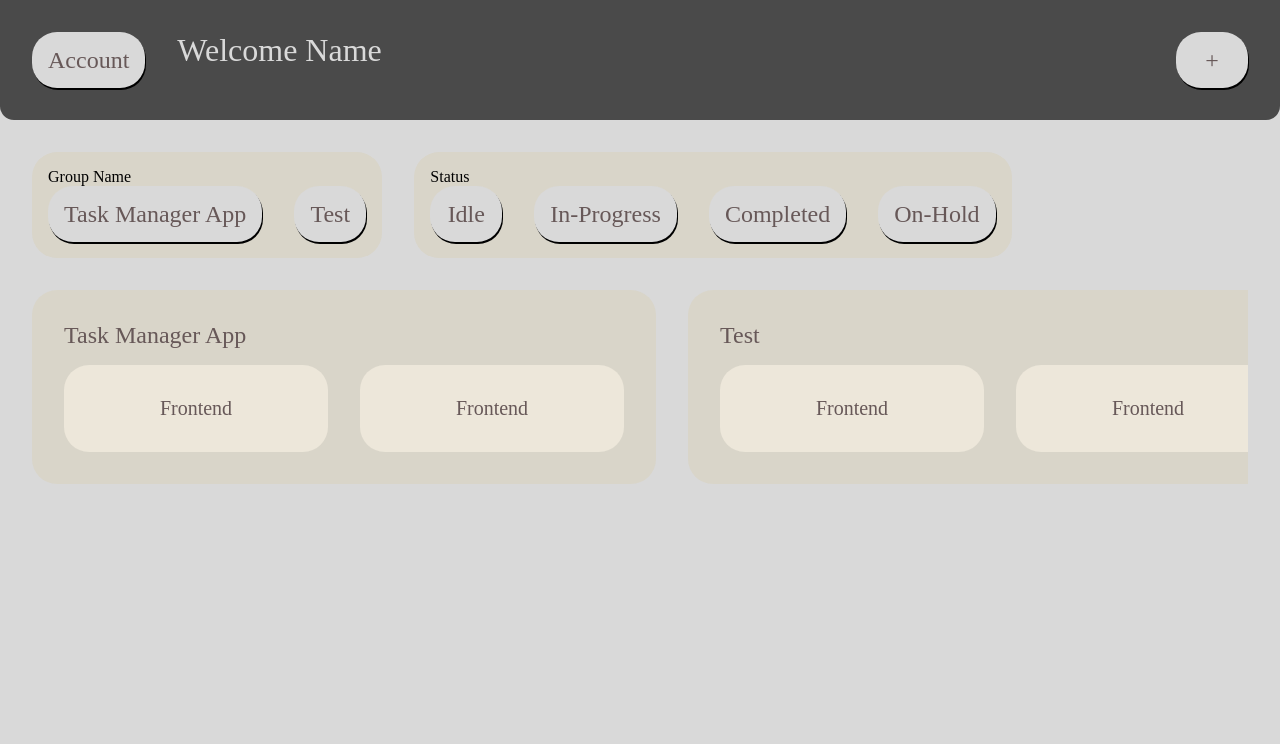
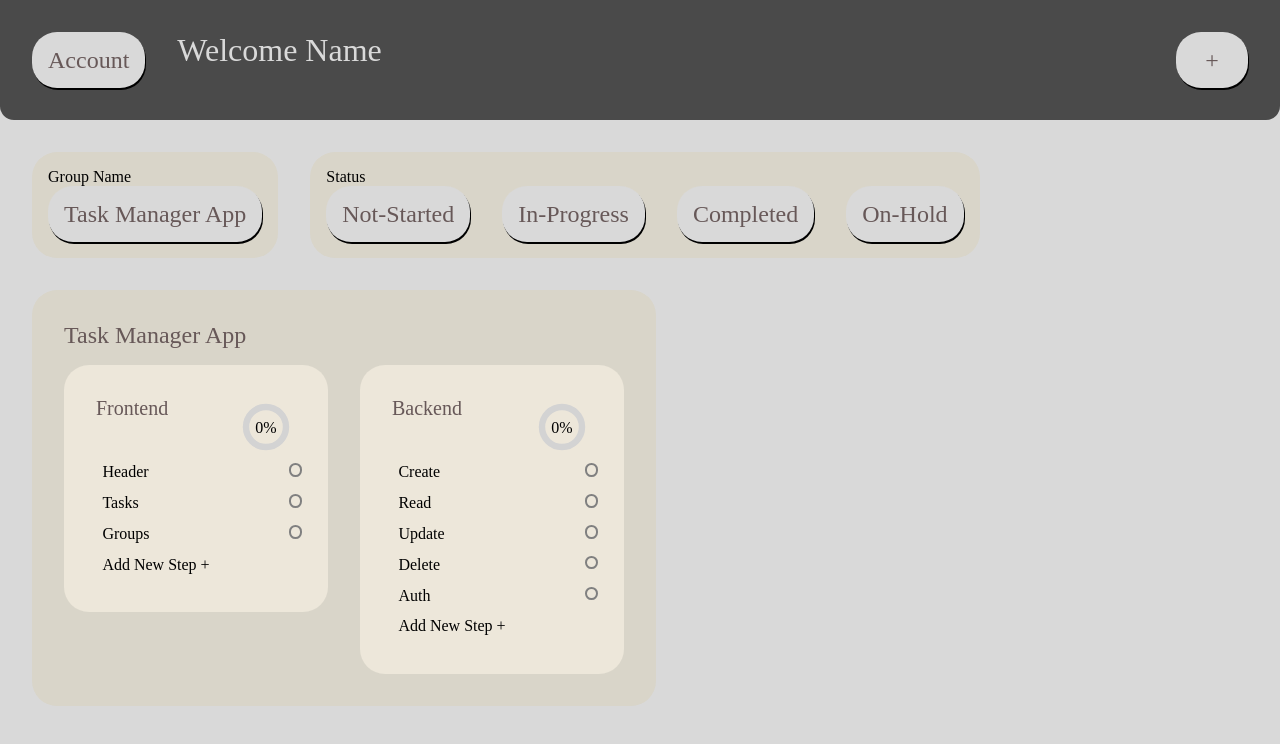
Before and after one commit to calebvweich/Full-Stack_To-Do_App, a React (Create React App) app in the folder task-site/: page / in a window 1280 px wide. Shown: the top 744 px of the page. Built offline with nearby package versions, Linux system fonts and the light colour scheme.

Commit message:
Added progress indicator

```diff
--- a/task-site/src/App.js
+++ b/task-site/src/App.js
@@ -21,7 +21,7 @@ function App() {
   groups.forEach(group => {
     groupNames.push(group.name)
   });
-  const statusOptions = ["Idle", "In-Progress", "Completed", "On-Hold"]
+  const statusOptions = ["Not-Started", "In-Progress", "Completed", "On-Hold"]
 
   //FUNCTIONS
 
@@ -68,7 +68,7 @@ function App() {
           })}
           {tasks.filter(task => task.group === "none").map((task, index) => {
             return(
-              <Task key={index} taskName={"No Group Task"} />
+              <Task key={index} task={task} />
             )
           })}
         </div>
--- /dev/null
+++ b/task-site/src/Components/Checkbox/Checkbox.css
@@ -0,0 +1,12 @@
+.checked {
+    background-color: rgb(58, 126, 190);
+}
+.checkbox, .checked {
+    width: .6rem;
+    height: .6rem;
+    border: 2px solid gray;
+    border-radius: .4rem;
+}
+.checkbox:hover, .checked:hover {
+    cursor: pointer;
+}
--- a/task-site/src/Components/Group/Group.js
+++ b/task-site/src/Components/Group/Group.js
@@ -11,7 +11,7 @@ export default function Group({name, tasks}) {
       <div className="groupedTasks">
         {tasks.map((task, index) => {
           return(
-            <Task key={index} taskName={task.title} />
+            <Task key={index} task={task} />
           )
         })}
       </div>
--- /dev/null
+++ b/task-site/src/Components/Progress/Progress.js
@@ -0,0 +1,43 @@
+const Circle = ({ colour, percentage }) => {
+  const r = 20;
+  const circ = 2 * Math.PI * r;
+  const strokePct = ((100 - percentage) * circ) / 100; // where stroke will start, e.g. from 15% to 100%.
+  return (
+    <circle
+      r={r}
+      cx={170}
+      cy={-30}
+      fill="transparent"
+      stroke={strokePct !== circ ? colour : ""} // remove colour as 0% sets full circumference
+      strokeWidth={".4rem"}
+      strokeDasharray={circ}
+      strokeDashoffset={strokePct}
+    ></circle>
+  );
+};
+
+const Text = ({ percentage }) => {
+  return (
+    <text
+      x="50%"
+      y="50%"
+      dominantBaseline="central"
+      textAnchor="middle"
+      fontSize={".8em"}
+    >
+      {percentage.toFixed(0)}%
+    </text>
+  );
+};
+
+export default function Progress({pcent}) {
+  return(
+    <svg width={60} height={60}>
+      <g transform={`rotate(-90 ${"100 100"}) scale(1,-1)`}>
+        <Circle colour="lightgrey" />
+        <Circle colour="blue" percentage={pcent} />
+      </g>
+      <Text percentage={pcent} />
+    </svg>
+  )
+}
--- a/task-site/src/Components/Task/Task.css
+++ b/task-site/src/Components/Task/Task.css
@@ -11,4 +11,26 @@
   font-size: 20px;
   color: #675858;
   text-align: center;
+  display: flex;
+  width: 100%;
+  justify-content: space-between;
 }
+.step {
+  display: flex;
+  width: 100%;
+  justify-content: space-between;
+  padding: .4rem;
+}
+.step:hover {
+  background-color: #D9D5C9;
+  cursor: pointer;
+}
+.checked {
+  background-color: rgb(58, 126, 190);
+}
+.checkbox, .checked {
+  width: .6rem;
+  height: .6rem;
+  border: 2px solid gray;
+  border-radius: .4rem;
+}
--- a/task-site/src/Components/Task/Task.js
+++ b/task-site/src/Components/Task/Task.js
@@ -1,9 +1,49 @@
+import { useState } from "react";
 import "./Task.css"
+import Progress from "../Progress/Progress";
 
-export default function Task({taskName, taskSteps}) {
+export default function Task({task}) {
+  // Create local state for the task to enable re-rendering
+  const [taskState, setTaskState] = useState(task);
+
+  // Handler function to toggle step completion
+  const toggleStep = (stepIndex) => {
+    setTaskState(prevTask => ({
+      ...prevTask,
+      steps: prevTask.steps.map((step, index) =>
+        index === stepIndex
+          ? {...step, completed: !step.completed}
+          : step
+      )
+    }));
+  };
+
+  function pcentComplete (task) {
+    var done = 0
+    var total = 0
+    task.steps.forEach(step => {
+      total++
+      if (step.completed) {
+        done++
+      }
+    });
+    return(done/total * 100)
+  }
+
   return(
     <div className="taskContainer">
-      <div className="taskName">{taskName}</div>
+      <div className="taskName">
+        {taskState.title}<Progress pcent={pcentComplete(taskState)} />
+      </div>
+      {taskState.steps.map((step, index) => {
+        return(
+          <div key={index} className="step" onClick={() => toggleStep(index)}>
+            {step.text}
+            <div className={step.completed ? "checked checkbox" : "checkbox"}/>
+          </div>
+        )
+      })}
+      <div className="step" onClick={() => console.log("Add Step")}>Add New Step +</div>
     </div>
   )
 }
--- a/task-site/src/data/exampleTask.json
+++ b/task-site/src/data/exampleTask.json
@@ -13,54 +13,17 @@
     "dueDate": "2025-09-30T00:00:00Z"
   },
   {
-    "_id": "64fe9d...",
+    "_id": "64fg9d...",
     "userId": "u123",
-    "title": "Frontend",
-    "status": "in_progress",
+    "title": "Backend",
+    "status": "Not Started",
     "group": "group123",
     "steps": [
-      { "text": "Header", "completed": false },
-      { "text": "Tasks", "completed": false },
-      { "text": "Groups", "completed": false }
-    ],
-    "dueDate": "2025-09-30T00:00:00Z"
-  },
-  {
-    "_id": "64fe9d...",
-    "userId": "u123",
-    "title": "Frontend",
-    "status": "in_progress",
-    "group": "group234",
-    "steps": [
-      { "text": "Header", "completed": false },
-      { "text": "Tasks", "completed": false },
-      { "text": "Groups", "completed": false }
-    ],
-    "dueDate": "2025-09-30T00:00:00Z"
-  },
-  {
-    "_id": "64fe9d...",
-    "userId": "u123",
-    "title": "Frontend",
-    "status": "in_progress",
-    "group": "group234",
-    "steps": [
-      { "text": "Header", "completed": false },
-      { "text": "Tasks", "completed": false },
-      { "text": "Groups", "completed": false }
-    ],
-    "dueDate": "2025-09-30T00:00:00Z"
-  },
-  {
-    "_id": "64fe9d...",
-    "userId": "u123",
-    "title": "Frontend",
-    "status": "in_progress",
-    "group": "none",
-    "steps": [
-      { "text": "Header", "completed": false },
-      { "text": "Tasks", "completed": false },
-      { "text": "Groups", "completed": false }
+      { "text": "Create", "completed": false },
+      { "text": "Read", "completed": false },
+      { "text": "Update", "completed": false },
+      { "text": "Delete", "completed": false },
+      { "text": "Auth", "completed": false}
     ],
     "dueDate": "2025-09-30T00:00:00Z"
   }
--- a/task-site/src/data/groupExample.json
+++ b/task-site/src/data/groupExample.json
@@ -1,8 +1,5 @@
 [
     {
         "_id": "group123", "name": "Task Manager App"
-    },
-    {
-        "_id": "group234", "name": "Test"
     }
 ]
```
Also changed, not shown: task-site/src/Components/Checkbox/Checkbox.js (added, +10 -0 lines).
